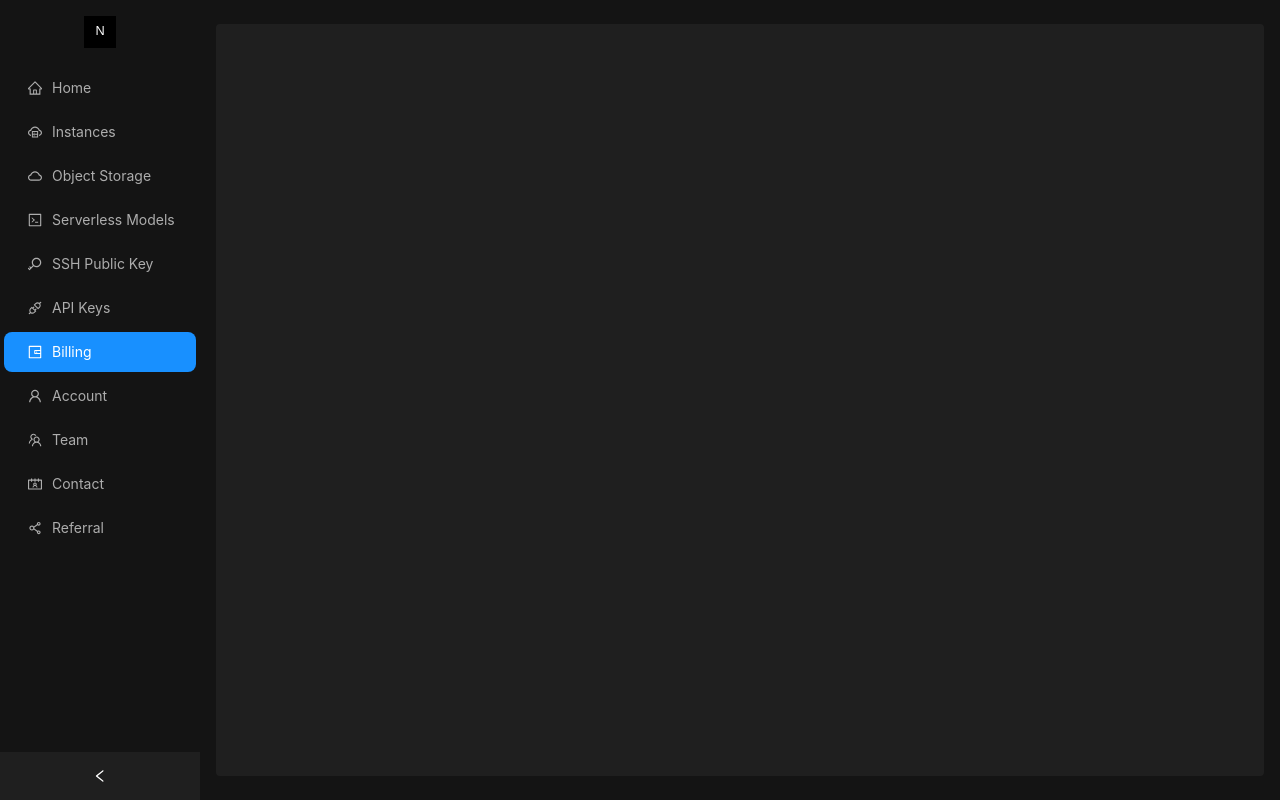
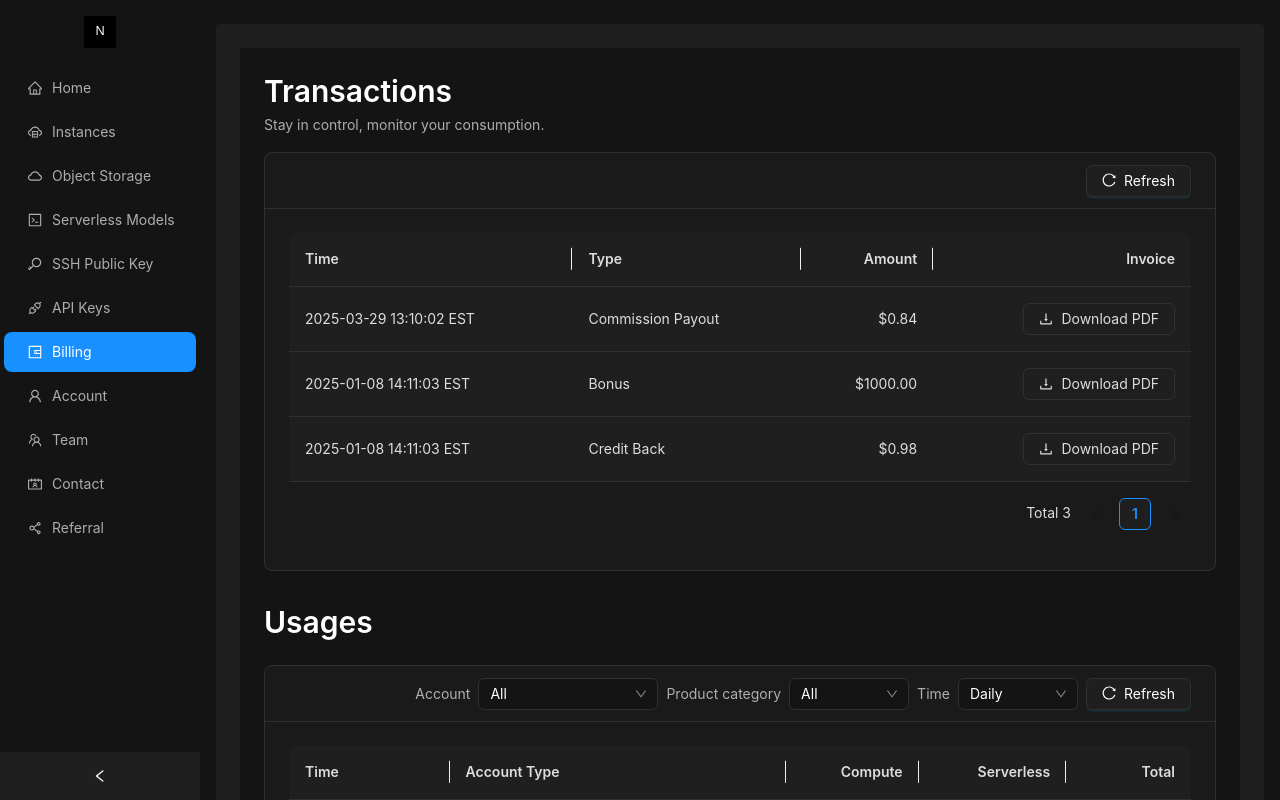
Before and after one commit to Normalnoise/gpu-server, a React (Vite) app: page /billing in a window 1280 px wide. Shown: the top 800 px of the page. Built offline with nearby package versions, Linux system fonts and the light colour scheme.

Commit message:
add billing page

```diff
--- a/src/App.tsx
+++ b/src/App.tsx
@@ -9,6 +9,7 @@ import ApiKeys from './pages/ApiKeys';
 import EmptyTeam from './pages/EmptyTeam';
 import ServerlessModels from './pages/ServerlessModels';
 import InviteAccept from './pages/InviteAccept';
+import Billing from './pages/Billing';
 import { darkTheme } from './theme/darkTheme';
 import './App.less';
 
@@ -31,6 +32,7 @@ function App() {
                 <Route path="/teams/:teamId/manage" element={<TeamManagement />} />
                 <Route path="/api-keys" element={<ApiKeys />} />
                 <Route path="/serverless-models" element={<ServerlessModels />} />
+                <Route path="/billing" element={<Billing />} />
                 <Route path="/invite/:inviteToken" element={<InviteAccept />} />
               </Routes>
             </Content>
--- /dev/null
+++ b/src/pages/Billing.tsx
@@ -0,0 +1,313 @@
+import React, { useState } from 'react';
+import { Card, Table, Button, Space, Typography, Tag, Select, Divider, Row, Col } from 'antd';
+import { ReloadOutlined, DownloadOutlined } from '@ant-design/icons';
+import dayjs from 'dayjs';
+
+const { Title, Text } = Typography;
+const { Option } = Select;
+
+// Types
+interface Transaction {
+  id: string;
+  time: string;
+  type: 'Commission Payout' | 'Bonus' | 'Credit Back' | 'Charge';
+  amount: number;
+  hasInvoice: boolean;
+}
+
+interface Usage {
+  id: string;
+  time: string;
+  compute: number;
+  serverless: number;
+  total: number;
+  ownerType: 'personal' | 'team';
+  ownerName: string;
+}
+
+// Mock Data
+const mockTransactions: Transaction[] = [
+  {
+    id: 't1',
+    time: '2025-03-29 13:10:02 EST',
+    type: 'Commission Payout',
+    amount: 0.84,
+    hasInvoice: true
+  },
+  {
+    id: 't2',
+    time: '2025-01-08 14:11:03 EST',
+    type: 'Bonus',
+    amount: 1000,
+    hasInvoice: true
+  },
+  {
+    id: 't3',
+    time: '2025-01-08 14:11:03 EST',
+    type: 'Credit Back',
+    amount: 0.98,
+    hasInvoice: true
+  }
+];
+
+const mockUsages: Usage[] = [
+  {
+    id: 'u1',
+    time: '2025-05-14',
+    compute: 0,
+    serverless: 0.0303,
+    total: 0.0303,
+    ownerType: 'personal',
+    ownerName: 'Personal Account'
+  },
+  {
+    id: 'u2',
+    time: '2025-05-08',
+    compute: 0,
+    serverless: 0.3718,
+    total: 0.3718,
+    ownerType: 'team',
+    ownerName: 'ML Development'
+  },
+  {
+    id: 'u3',
+    time: '2025-01-08',
+    compute: 0,
+    serverless: 0.3913,
+    total: 0.3913,
+    ownerType: 'team',
+    ownerName: 'Research Team'
+  },
+  {
+    id: 'u4',
+    time: '2025-01-05',
+    compute: 0.25,
+    serverless: 0.1827,
+    total: 0.4327,
+    ownerType: 'personal',
+    ownerName: 'Personal Account'
+  },
+  {
+    id: 'u5',
+    time: '2024-12-28',
+    compute: 0.12,
+    serverless: 0.2541,
+    total: 0.3741,
+    ownerType: 'team',
+    ownerName: 'Product Development'
+  },
+  {
+    id: 'u6',
+    time: '2024-12-15',
+    compute: 0.08,
+    serverless: 0.4126,
+    total: 0.4926,
+    ownerType: 'team',
+    ownerName: 'ML Development'
+  }
+];
+
+const Billing: React.FC = () => {
+  const [ownerFilter, setOwnerFilter] = useState<string>('all');
+  const [productCategoryFilter, setProductCategoryFilter] = useState<string>('all');
+  const [timeFilter, setTimeFilter] = useState<string>('daily');
+
+  // Filter usages based on owner filter
+  const filteredUsages = mockUsages.filter(usage => {
+    if (ownerFilter === 'all') return true;
+    if (ownerFilter === 'personal') return usage.ownerType === 'personal';
+    return usage.ownerType === 'team' && usage.ownerName === ownerFilter;
+  });
+
+  // Get unique team names for the filter
+  const teamNames = Array.from(
+    new Set(mockUsages.filter(u => u.ownerType === 'team').map(u => u.ownerName))
+  );
+
+  // Transactions columns
+  const transactionColumns = [
+    {
+      title: 'Time',
+      dataIndex: 'time',
+      key: 'time',
+    },
+    {
+      title: 'Type',
+      dataIndex: 'type',
+      key: 'type',
+    },
+    {
+      title: 'Amount',
+      dataIndex: 'amount',
+      key: 'amount',
+      render: (amount: number) => `$${amount.toFixed(2)}`,
+      align: 'right' as const,
+    },
+    {
+      title: 'Invoice',
+      key: 'invoice',
+      render: (_: any, record: Transaction) => (
+        record.hasInvoice ? (
+          <Button type="default" icon={<DownloadOutlined />}>
+            Download PDF
+          </Button>
+        ) : null
+      ),
+      align: 'right' as const,
+    },
+  ];
+
+  // Usage columns
+  const usageColumns = [
+    {
+      title: 'Time',
+      dataIndex: 'time',
+      key: 'time',
+    },
+    {
+      title: 'Account Type',
+      dataIndex: 'ownerType',
+      key: 'ownerType',
+      render: (_: any, record: Usage) => (
+        <Space>
+          <Tag color={record.ownerType === 'personal' ? 'blue' : 'green'}>
+            {record.ownerType === 'personal' ? 'Personal' : 'Team'}
+          </Tag>
+          {record.ownerType === 'team' && record.ownerName}
+        </Space>
+      ),
+    },
+    {
+      title: 'Compute',
+      dataIndex: 'compute',
+      key: 'compute',
+      render: (compute: number) => `$${compute.toFixed(4)}`,
+      align: 'right' as const,
+    },
+    {
+      title: 'Serverless',
+      dataIndex: 'serverless',
+      key: 'serverless',
+      render: (serverless: number) => `$${serverless.toFixed(4)}`,
+      align: 'right' as const,
+    },
+    {
+      title: 'Total',
+      dataIndex: 'total',
+      key: 'total',
+      render: (total: number) => `$${total.toFixed(4)}`,
+      align: 'right' as const,
+    },
+  ];
+
+  return (
+    <div style={{ background: '#141414', padding: '24px', minHeight: '100vh' }}>
+      <Title level={2} style={{ color: '#ffffff', marginBottom: '4px' }}>Transactions</Title>
+      <Text style={{ color: 'rgba(255, 255, 255, 0.65)', marginBottom: '24px' }}>
+        Stay in control, monitor your consumption.
+      </Text>
+
+      <Card
+        style={{ background: '#1a1a1a', borderColor: '#303030', marginTop: '16px', marginBottom: '32px' }}
+        extra={
+          <Button
+            type="primary"
+            icon={<ReloadOutlined />}
+            style={{ background: '#1f1f1f', borderColor: '#303030' }}
+          >
+            Refresh
+          </Button>
+        }
+      >
+        <Table
+          columns={transactionColumns}
+          dataSource={mockTransactions}
+          rowKey="id"
+          pagination={{
+            total: mockTransactions.length,
+            showSizeChanger: false,
+            showTotal: (total) => `Total ${total}`,
+            current: 1
+          }}
+          style={{ background: '#1a1a1a', color: '#ffffff' }}
+        />
+      </Card>
+
+      <Title level={2} style={{ color: '#ffffff', marginTop: '32px', marginBottom: '24px' }}>Usages</Title>
+
+      <Card
+        style={{ background: '#1a1a1a', borderColor: '#303030' }}
+        extra={
+          <Space>
+            <div>
+              <Text style={{ color: 'rgba(255, 255, 255, 0.65)', marginRight: '8px' }}>Account</Text>
+              <Select
+                value={ownerFilter}
+                onChange={setOwnerFilter}
+                style={{ width: 180 }}
+                dropdownStyle={{ background: '#1f1f1f', borderColor: '#303030' }}
+              >
+                <Option value="all">All</Option>
+                <Option value="personal">Personal Account</Option>
+                {teamNames.map(team => (
+                  <Option key={team} value={team}>{team}</Option>
+                ))}
+              </Select>
+            </div>
+
+            <div>
+              <Text style={{ color: 'rgba(255, 255, 255, 0.65)', marginRight: '8px' }}>Product category</Text>
+              <Select
+                value={productCategoryFilter}
+                onChange={setProductCategoryFilter}
+                style={{ width: 120 }}
+                dropdownStyle={{ background: '#1f1f1f', borderColor: '#303030' }}
+              >
+                <Option value="all">All</Option>
+                <Option value="compute">Compute</Option>
+                <Option value="serverless">Serverless</Option>
+              </Select>
+            </div>
+
+            <div>
+              <Text style={{ color: 'rgba(255, 255, 255, 0.65)', marginRight: '8px' }}>Time</Text>
+              <Select
+                value={timeFilter}
+                onChange={setTimeFilter}
+                style={{ width: 120 }}
+                dropdownStyle={{ background: '#1f1f1f', borderColor: '#303030' }}
+              >
+                <Option value="daily">Daily</Option>
+                <Option value="weekly">Weekly</Option>
+                <Option value="monthly">Monthly</Option>
+              </Select>
+            </div>
+
+            <Button
+              type="primary"
+              icon={<ReloadOutlined />}
+              style={{ background: '#1f1f1f', borderColor: '#303030' }}
+            >
+              Refresh
+            </Button>
+          </Space>
+        }
+      >
+        <Table
+          columns={usageColumns}
+          dataSource={filteredUsages}
+          rowKey="id"
+          pagination={{
+            total: filteredUsages.length,
+            showSizeChanger: false,
+            showTotal: (total) => `Total ${total}`,
+            current: 1
+          }}
+          style={{ background: '#1a1a1a', color: '#ffffff' }}
+        />
+      </Card>
+    </div>
+  );
+};
+
+export default Billing;
```
